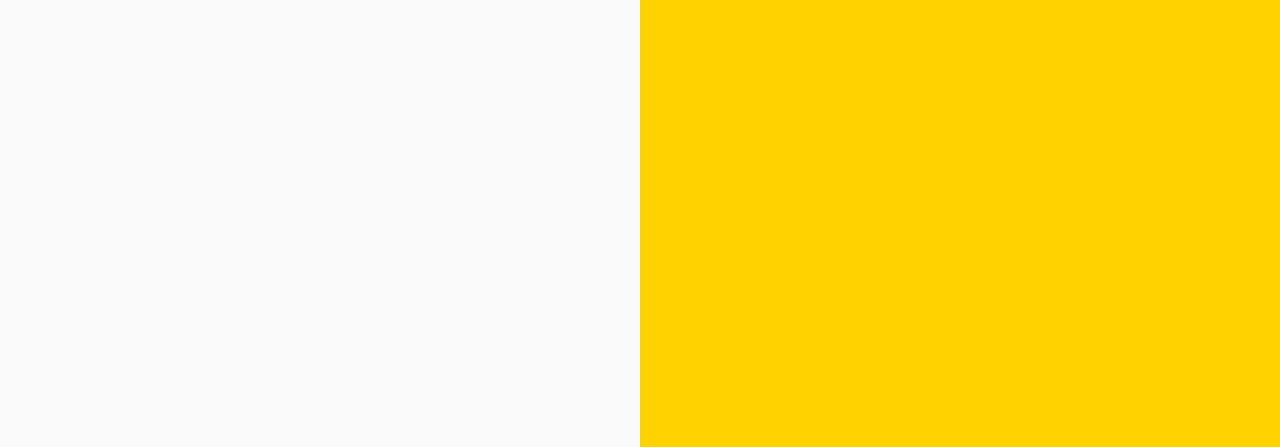
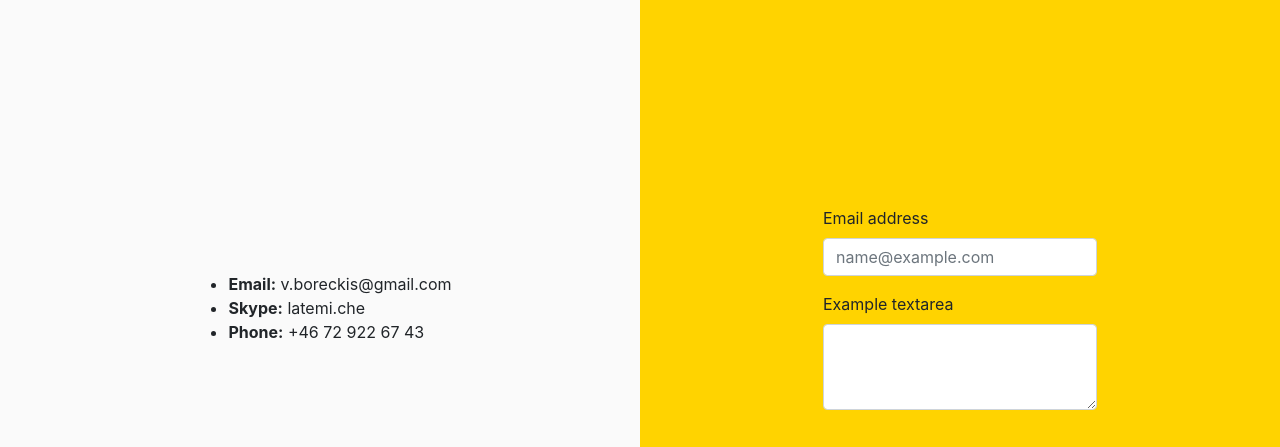
Before and after one commit to Code-Institute-Submissions/VladimirB3-portfolio-milestone-1, a plain HTML site: page contact.html in a window 1280 px wide. Shown: the part 70-517 px from the top of the page. Drawn offline with nearby package versions, Linux system fonts and the light colour scheme; a web font is replaced by a local one.

Commit message:
Contact page structure in place

```diff
--- a/contact.html
+++ b/contact.html
@@ -47,21 +47,33 @@
 		<div class="row no-gutters">
 
 			<div class="col-md-6 no-gutters">
-				<div class="left-screen d-flex justify-content-center align-items-center picfill">
+				<div class="left-screen justify-content-center align-items-center picfill">
 					<!--Contact Information-->
+					<ul>
+						<li><strong>Email:</strong> v.boreckis@gmail.com</li>
+						<li><strong>Skype:</strong> latemi.che</li>
+						<li><strong>Phone:</strong> +46 72 922 67 43</li>
+					</ul>
 				</div>
 			</div>
 
 			<div class="col-md-6 no-gutters">
 				<div class="right-screen d-flex justify-content-center align-items-center">
 					<!--Contact Form-->
-                        <div class="row">
+					<form>
+						<div class="form-group">
+							<label for="exampleFormControlInput1">Email address</label>
+							<input type="email" class="form-control" id="exampleFormControlInput1" placeholder="name@example.com">
+                        </div>
+						<div class="form-group">
+							<label for="exampleFormControlTextarea1">Example textarea</label>
+							<textarea class="form-control" id="exampleFormControlTextarea1" rows="3"></textarea>
+						</div>
+					</form>
 
 				</div>
 			</div>
 		</div>
-			</div>
-
 	</section>
 	<footer class="container-fluid">
 
```
Lines whose indentation alone changed are shown as unchanged.
